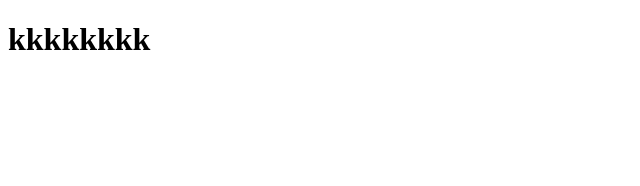
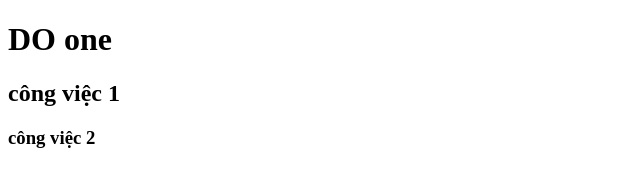
Before and after one commit to roymhung/demo-github, a plain HTML site: page index.html in a window 1280 px wide. Shown: the whole page, without its empty margins (0-640 px from the left). Drawn offline with Linux system fonts and the light colour scheme.

Commit message:
congviec2 lan

```diff
--- a/index.html
+++ b/index.html
@@ -6,6 +6,8 @@
     <title>Document</title>
 </head>
 <body>
-    <h1>kkkkkkkk</h1>
+    <h1>DO one</h1>
+    <h2>công việc 1</h2>
+    <h3>công việc 2</h3>
 </body>
 </html>
```
